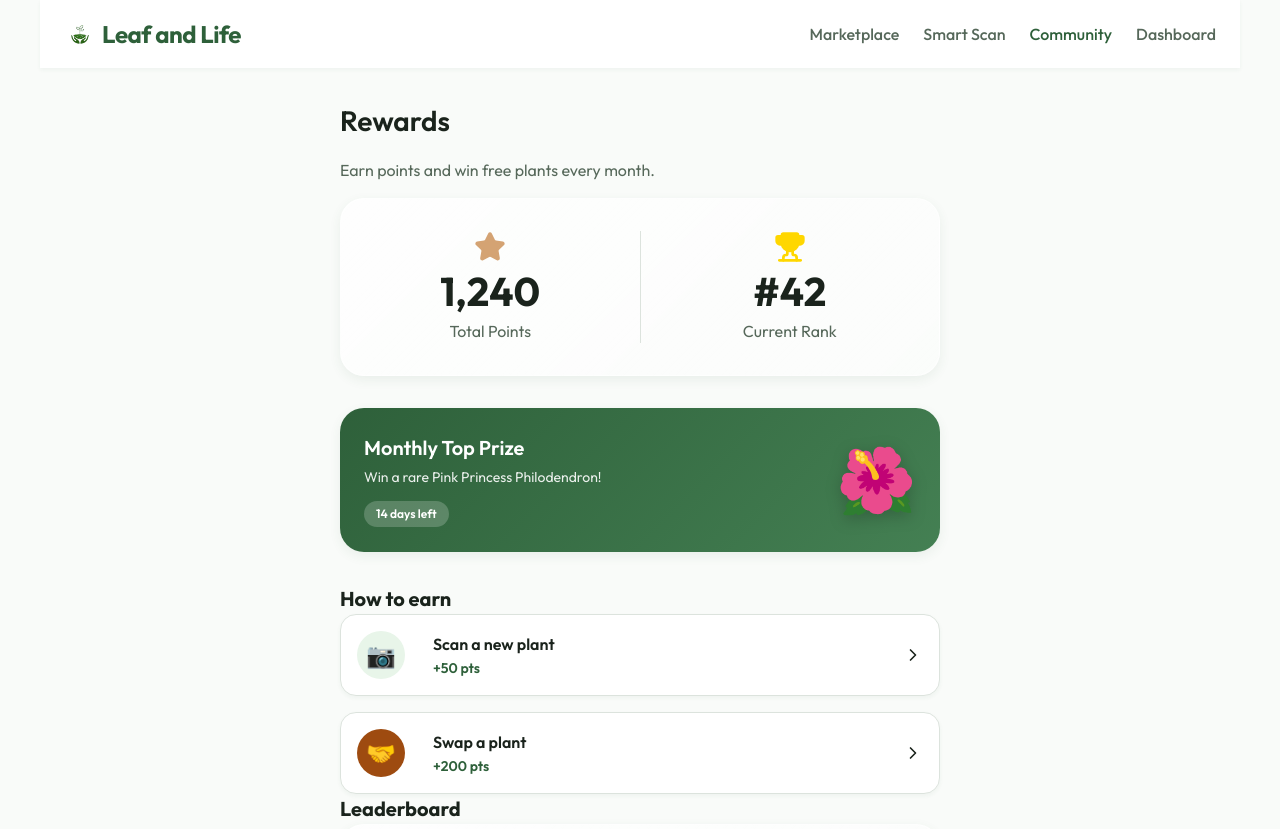
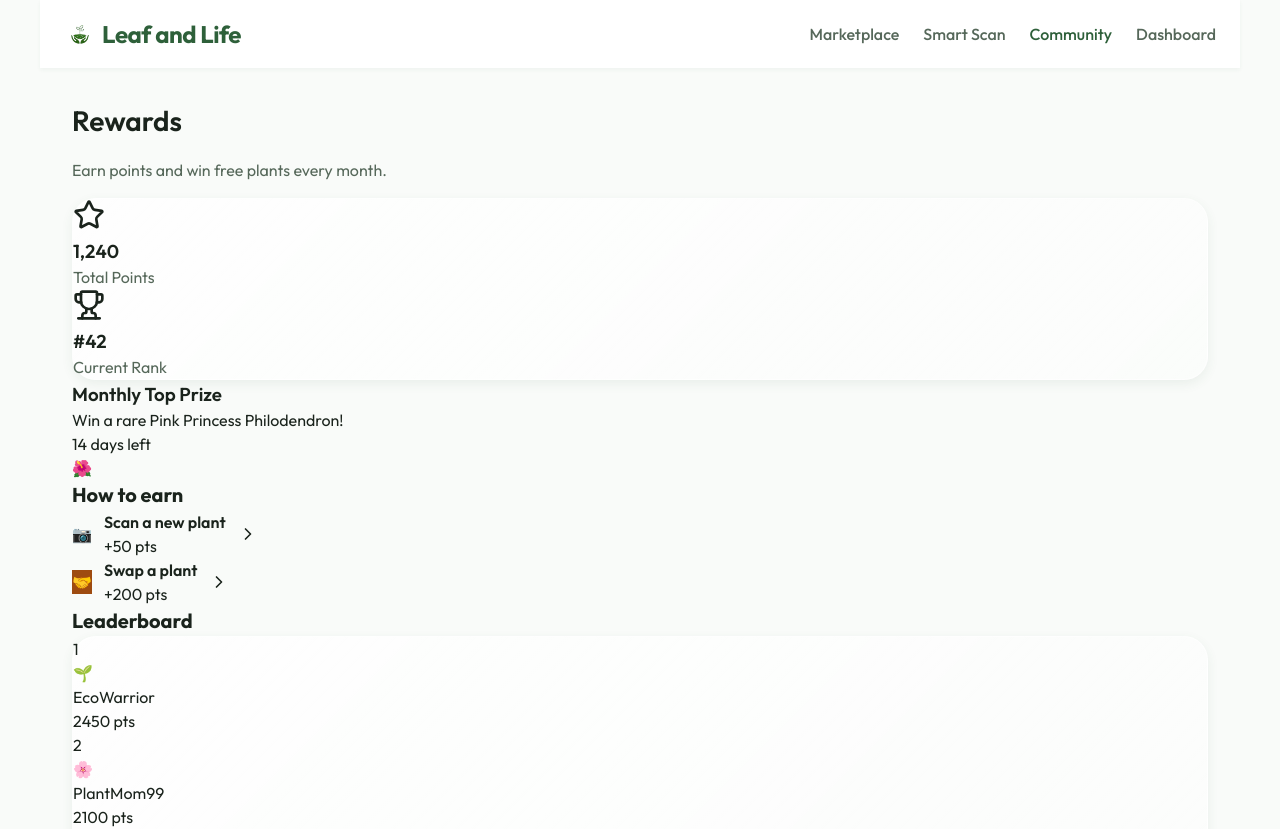
Before and after one commit to Dikshya-Sitaula/AI-based-plant-recommendations-and-Exchange-Platform, a React (Vite) app: page /rewards in a window 1280 px wide. Shown: the top 829 px of the page. Built offline with nearby package versions, Linux system fonts and the light colour scheme.

Commit message:
reward initial step

```diff
--- a/src/pages/Rewards.css
+++ b/src/pages/Rewards.css
@@ -1,178 +1,26 @@
-.rewards-container {
-  max-width: 600px;
+/* ─── Rewards Hub (scoped) ─── */
+.rh-page {
+  --rh-primary: #2d5a27;
+  --rh-primary-dark: #1c3b1a;
+  --rh-cream: #fdfdfb;
+  --rh-cream-muted: rgba(245, 245, 220, 0.45);
+  --rh-card: #7df5726c;
+  --rh-border: #f5eeee;
+  --rh-text: #157e15;
+  --rh-muted: #000000;
+  --rh-gold: #ebaf0a;
+  --rh-gold-light: #fef9e7;
+  --rh-purple: #7c3aed;
+  --rh-purple-bg: #f3e8ff;
+  --rh-orange: #fd6a09;
+  --rh-orange-bg: #fff7ed;
+  --rh-green-bg: #ecfdf3;
+  --rh-blue-bg: #eff6ff;
+  --rh-teal-bg: #ecfdf5;
+  --rh-red-bg: #fef2f2;
+
+  width: 100%;
+  max-width: 1200px;
   margin: 0 auto;
+  padding-bottom: 2rem;
 }
-
-.stats-card {
-  display: flex;
-  padding: 2rem 1rem;
-  margin-bottom: 2rem;
-  text-align: center;
-}
-
-.points-display, .rank-display {
-  flex: 1;
-  display: flex;
-  flex-direction: column;
-  align-items: center;
-  gap: 0.5rem;
-}
-
-.stats-divider {
-  width: 1px;
-  background: var(--border-color);
-  margin: 0 1rem;
-}
-
-.star-icon { color: var(--accent); fill: var(--accent); }
-.trophy-icon { color: gold; fill: gold; }
-
-.points, .rank {
-  font-size: 2.5rem;
-  font-weight: 700;
-  line-height: 1;
-  color: var(--text-primary);
-}
-
-.prize-banner {
-  background: var(--gradient-primary);
-  border-radius: var(--radius-lg);
-  padding: 1.5rem;
-  display: flex;
-  align-items: center;
-  justify-content: space-between;
-  color: white;
-  margin-bottom: 2rem;
-  box-shadow: var(--shadow-md);
-}
-
-.prize-info h3 {
-  color: white;
-  font-size: 1.25rem;
-  margin-bottom: 0.25rem;
-}
-
-.prize-info p {
-  font-size: 0.875rem;
-  opacity: 0.9;
-  margin-bottom: 0.75rem;
-}
-
-.time-left {
-  display: inline-block;
-  background: rgba(255, 255, 255, 0.2);
-  padding: 0.25rem 0.75rem;
-  border-radius: var(--radius-full);
-  font-size: 0.75rem;
-  font-weight: 600;
-}
-
-.prize-image {
-  font-size: 4rem;
-  filter: drop-shadow(0 4px 8px rgba(0,0,0,0.2));
-}
-
-.tasks-list {
-  display: flex;
-  flex-direction: column;
-  gap: 1rem;
-}
-
-.task-item {
-  display: flex;
-  align-items: center;
-  padding: 1rem;
-  background: var(--bg-surface);
-  border-radius: var(--radius-md);
-  border: 1px solid var(--border-color);
-  box-shadow: var(--shadow-sm);
-  cursor: pointer;
-  transition: transform 0.2s ease;
-}
-
-.task-item:hover {
-  transform: translateY(-2px);
-  box-shadow: var(--shadow-md);
-}
-
-.task-icon {
-  width: 48px;
-  height: 48px;
-  border-radius: 50%;
-  display: flex;
-  align-items: center;
-  justify-content: center;
-  font-size: 1.5rem;
-  margin-right: 1rem;
-}
-
-.bg-green { background: #e8f5e9; }
-.bg-orange { background: #fff3e0; }
-
-.task-info {
-  flex: 1;
-}
-
-.task-info h4 {
-  font-size: 1rem;
-  margin-bottom: 0.125rem;
-}
-
-.task-info p {
-  font-size: 0.875rem;
-  color: var(--primary);
-  font-weight: 600;
-}
-
-.leaderboard {
-  display: flex;
-  flex-direction: column;
-  padding: 0.5rem;
-}
-
-.leaderboard-row {
-  display: flex;
-  align-items: center;
-  padding: 1rem;
-  border-bottom: 1px solid var(--border-color);
-}
-
-.leaderboard-row:last-child {
-  border-bottom: none;
-}
-
-.leaderboard-row.top-three {
-  background: rgba(212, 163, 115, 0.05); /* very light accent */
-}
-
-.rank-number {
-  width: 32px;
-  font-weight: 700;
-  color: var(--text-muted);
-}
-
-.top-three .rank-number {
-  color: var(--accent);
-}
-
-.user-avatar {
-  font-size: 1.5rem;
-  margin-right: 1rem;
-  background: var(--bg-main);
-  width: 40px;
-  height: 40px;
-  border-radius: 50%;
-  display: flex;
-  align-items: center;
-  justify-content: center;
-}
-
-.user-name {
-  flex: 1;
-  font-weight: 500;
-}
-
-.user-points {
-  font-weight: 600;
-  color: var(--primary);
-}
```
Also changed, not shown: 1 other file (tests, documents, lock files or other folders).
